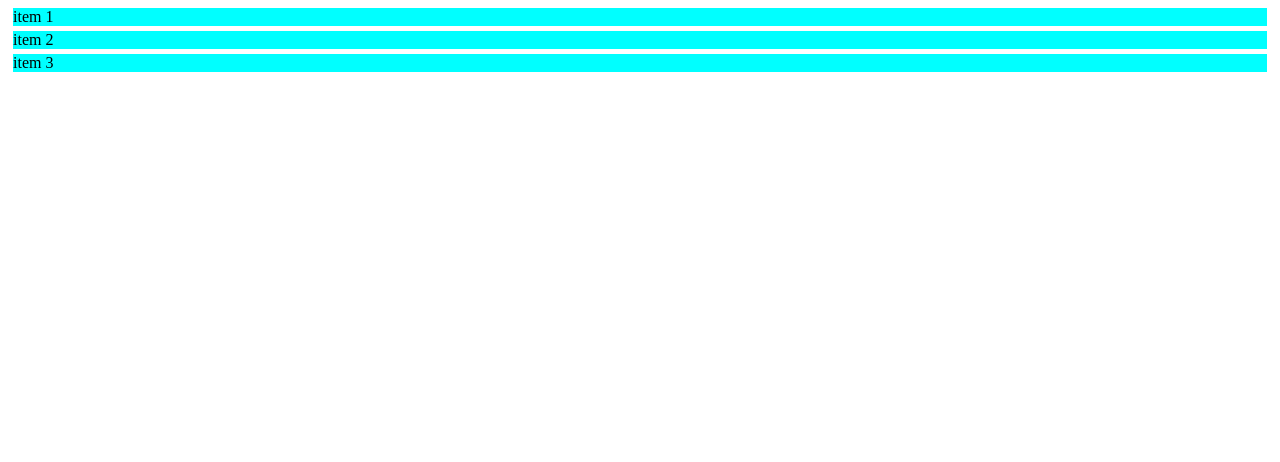
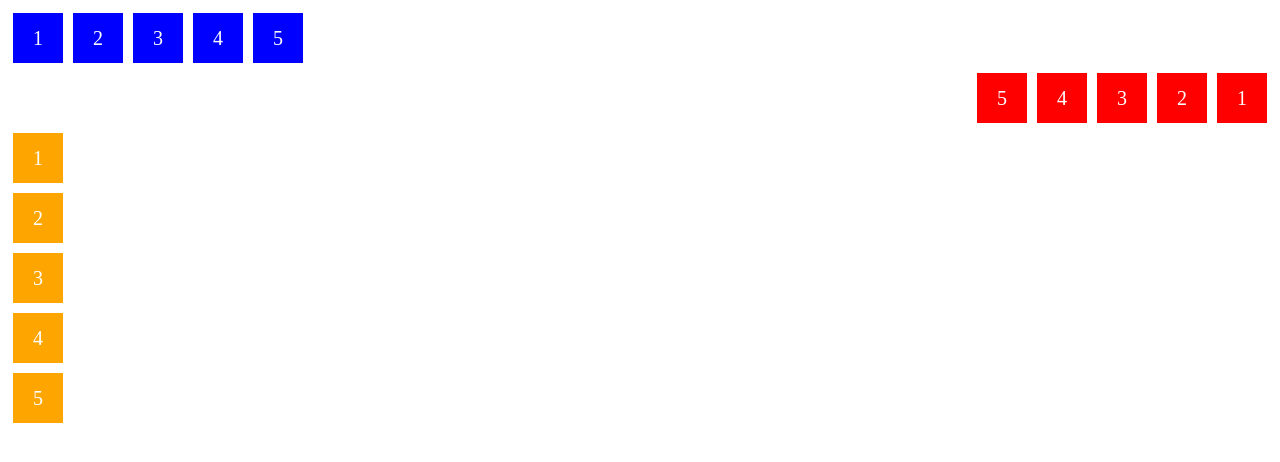
Before and after one commit to FlavioNp/padroniza-o-css, a plain HTML site: page index.html in a window 1280 px wide. Drawn offline with Linux system fonts and the light colour scheme.

Commit message:
flex direction

```diff
--- a/index.html
+++ b/index.html
@@ -4,25 +4,72 @@
     <meta charset="UTF-8">
     <meta http-equiv="X-UA-Compatible" content="IE=edge">
     <meta name="viewport" content="width=device-width, initial-scale=1.0">
-    <title>Padronização CSS</title>
+    <title>Foundations - Flex Direction</title>
+
     <style>
-        .flex {
-            max-width: 300px;
-            padding: 10px;
-            border: 2px solid black;
+        .flex-container {
+            margin: 0;
+            padding: 0;
+            display: flex;
+            list-style: none;
         }
 
-        .item {
-            background-color: aqua;
+        .flex-item {
+            background: blue;
+            height: 50px;
+            width: 50px;
+            line-height: 50px;
+            font-size: 20px;
+            color: white;
+            text-align: center;
             margin: 5px;
+        }
+
+        .row {
+            flex-direction: row;
+        }
+
+        .row-reverse {
+            flex-direction: row-reverse;
+        }
+
+        .row-reverse li {
+            background-color: red;
+        }
+
+        .column {
+            float: left;
+            flex-direction: column;
+        }
+
+        .column li {
+            background: orange;
         }
     </style>
 </head>
 <body>
-    <div>
-        <div class="item">item 1</div>
-        <div class="item">item 2</div>
-        <div class="item">item 3</div>
-    </div>
+    <ul class="flex-container row">
+        <li class="flex-item">1</li>
+        <li class="flex-item">2</li>
+        <li class="flex-item">3</li>
+        <li class="flex-item">4</li>
+        <li class="flex-item">5</li>
+    </ul>
+
+    <ul class="flex-container row-reverse">
+        <li class="flex-item">1</li>
+        <li class="flex-item">2</li>
+        <li class="flex-item">3</li>
+        <li class="flex-item">4</li>
+        <li class="flex-item">5</li>
+    </ul>
+
+    <ul class="flex-container column">
+        <li class="flex-item">1</li>
+        <li class="flex-item">2</li>
+        <li class="flex-item">3</li>
+        <li class="flex-item">4</li>
+        <li class="flex-item">5</li>
+    </ul>
 </body>
 </html>
```
